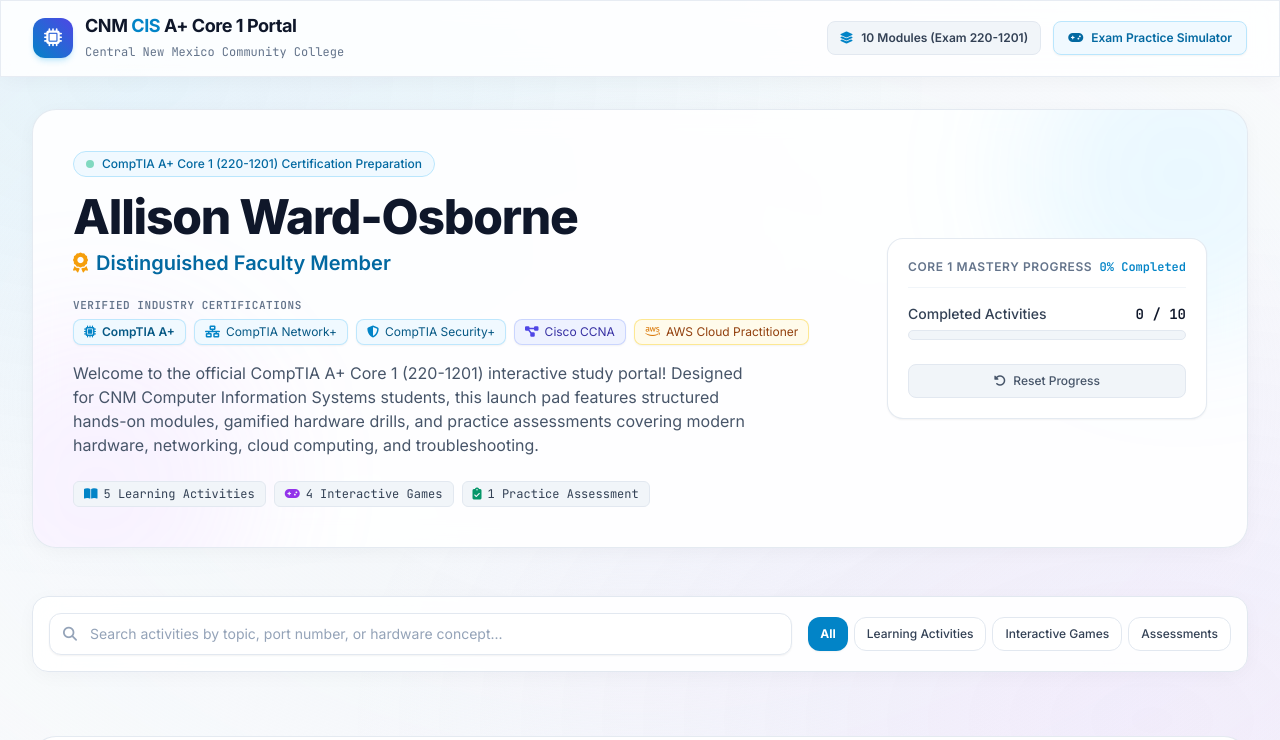
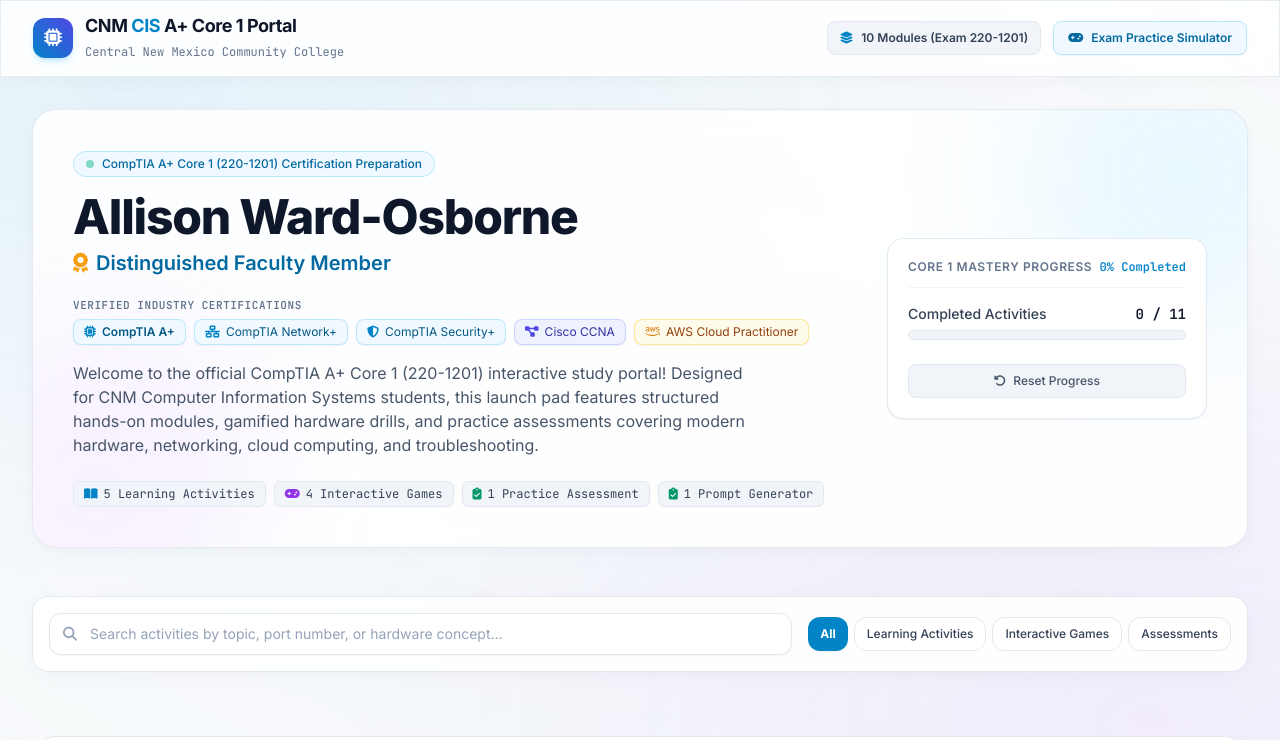
Before and after one commit to allioz-cell/AI-Educators-Workshop, a plain HTML site: page index.html in a window 1280 px wide. Shown: the top 740 px of the page. Drawn offline with nearby package versions, Linux system fonts and the light colour scheme.

Commit message:
Update activity counts and progress calculations

```diff
--- a/index.html
+++ b/index.html
@@ -173,7 +173,8 @@
                         <span class="text-xs px-2.5 py-1 rounded-md bg-slate-100 text-slate-700 font-mono border border-slate-200"><i class="fa-solid fa-book-open text-sky-600 mr-1.5"></i>5 Learning Activities</span>
                         <span class="text-xs px-2.5 py-1 rounded-md bg-slate-100 text-slate-700 font-mono border border-slate-200"><i class="fa-solid fa-gamepad text-purple-600 mr-1.5"></i>4 Interactive Games</span>
                         <span class="text-xs px-2.5 py-1 rounded-md bg-slate-100 text-slate-700 font-mono border border-slate-200"><i class="fa-solid fa-clipboard-check text-emerald-600 mr-1.5"></i>1 Practice Assessment</span>
-                    </div>
+                        <span class="text-xs px-2.5 py-1 rounded-md bg-slate-100 text-slate-700 font-mono border border-slate-200"><i class="fa-solid fa-clipboard-check text-emerald-600 mr-1.5"></i>1 Prompt Generator</span>
+  </div>
                 </div>
 
                 <!-- Progress Card Widget -->
@@ -186,7 +187,7 @@
                     <div>
                         <div class="flex justify-between text-sm mb-1.5">
                             <span class="text-slate-700 font-medium">Completed Activities</span>
-                            <span class="font-mono text-slate-900 font-bold"><span id="completedCount">0</span> / 10</span>
+                            <span class="font-mono text-slate-900 font-bold"><span id="completedCount">0</span> / 11</span>
                         </div>
                         <div class="w-full bg-slate-100 h-2.5 rounded-full overflow-hidden border border-slate-200">
                             <div id="progressBar" class="bg-gradient-to-r from-sky-500 to-indigo-600 h-full rounded-full transition-all duration-500 w-0"></div>
@@ -470,7 +471,7 @@
                 time: "unlimited",
                 difficulty: "Advanced",
                 desc: "Generates AI Prompts"
-            },
+            }
         ];
 
         // Global State Variables
@@ -626,7 +627,7 @@
         function updateProgressStats() {
             const completed = getCompletedState();
             const count = completed.length;
-            const percent = Math.round((count / 10) * 100);
+            const percent = Math.round((count / 11) * 100);
 
             document.getElementById('completedCount').textContent = count;
             document.getElementById('progressPercent').textContent = `${percent}% Completed`;
```
